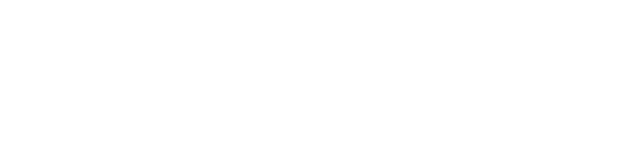
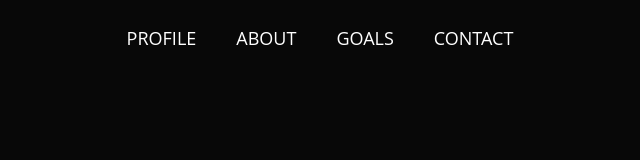
Before and after one commit to nicholasndolo/personal-website, a plain HTML site: page index.html in a window 1280 px wide. Shown: the whole page, without its empty margins (320-960 px from the left). Drawn offline with Linux system fonts and the light colour scheme.

Commit message:
create navbar

```diff
--- a/index.html
+++ b/index.html
@@ -4,8 +4,20 @@
   <meta charset="UTF-8">
   <meta name="viewport" content="width=device-width, initial-scale=1.0">
   <title>Personal Website</title>
+  <link rel="stylesheet" href="style.css">
 </head>
 <body>
+  <header id="header">
+    <nav>
+      <ul>
+        <li><a href="#">Profile</a></li>
+        <li><a href="#">About</a></li>
+        <li><a href="#">Goals</a></li>
+        <li><a href="#">Contact</a></li>
+      </ul>
+    </nav>
 
+  </header>
+  <script src="./scripts.js"></script>
 </body>
 </html>
--- a/style.css
+++ b/style.css
@@ -0,0 +1,52 @@
+*{
+  margin: 0;
+  padding: 0;
+  font-family: 'Open Sans', sans-serif;
+  box-sizing: border-box;
+}
+body{
+  background: #080808;
+  color: #fff;
+}
+
+#header {
+  color: white;
+  padding: 16px 0;
+}
+
+nav ul {
+  list-style: none;
+  padding: 0;
+  margin: 0;
+  display: flex;
+  justify-content: center;
+}
+
+nav ul li {
+  display: inline-block;
+  list-style: none;
+  margin: 10px 20px;
+  text-transform: uppercase;
+}
+
+nav ul li a{
+  color: #fff;
+  text-decoration: none;
+  font-size: 18px;
+  position: relative;
+}
+
+nav ul li a::after{
+  content: '';
+  width: 0;
+  height: 1px;
+  background: #ff004f;
+  position:absolute;
+  left: 0;
+  bottom: -6px;
+  transition: 0.5s;
+}
+
+nav ul li a:hover::after{
+  width: 100%;
+}
```
Also changed, not shown: images/profile.png (added), index.js (deleted), scripts.js (added).
